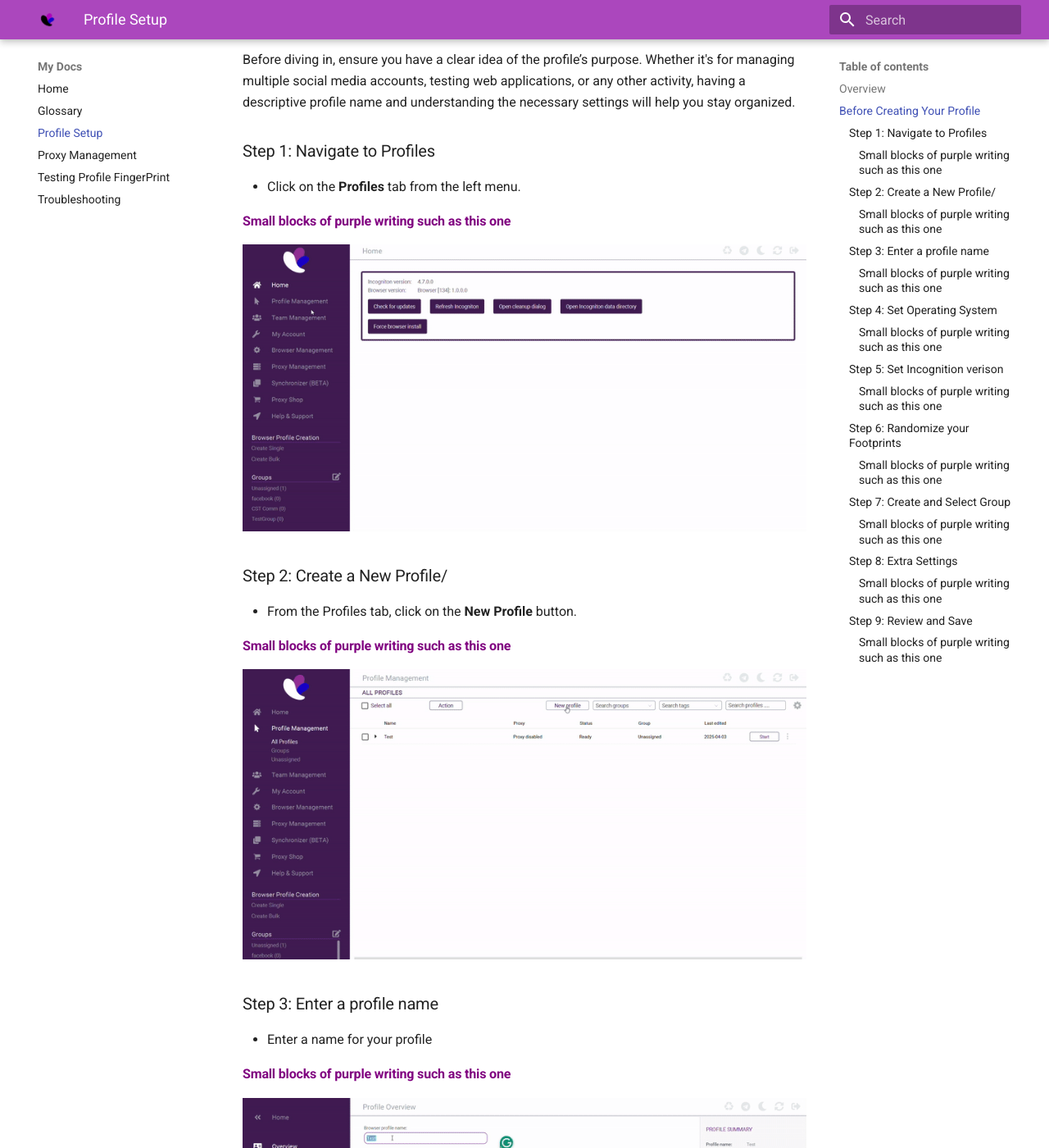
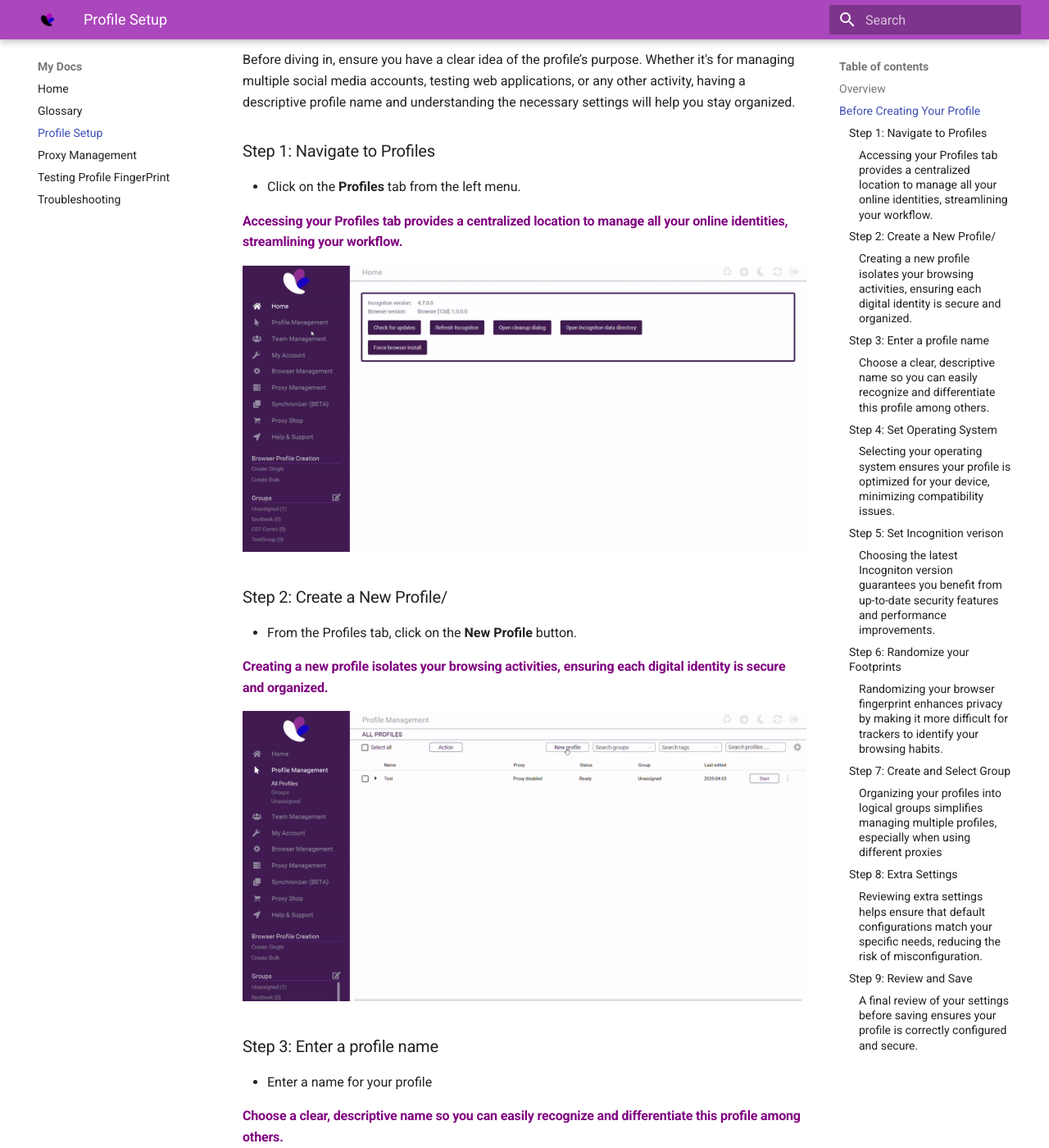
Before and after one commit to whatinthepeta/IncognitonDocumentation, an MkDocs documentation site: the page built from docs/profile.md, in a window 1280 px wide and 1400 px high, scrolled down 338 px. Shown: the whole window at 82% size. Built offline with MkDocs 1.6.1 and Material for MkDocs 9.7.7, drawn with Linux system fonts in a browser that asks for light colours; some of the changed text lies outside the part shown.

Commit message:
Add messages to the purple comments

```diff
--- a/docs/profile.md
+++ b/docs/profile.md
@@ -12,21 +12,21 @@ Before diving in, ensure you have a clear idea of the profile’s purpose. Wheth
 
 - Click on the **Profiles** tab from the left menu.
 
-#### <span style="color: purple;">Small blocks of purple writing such as this one</span>
+#### <span style="color: purple;">Accessing your Profiles tab provides a centralized location to manage all your online identities, streamlining your workflow.</span>
 ![Alt Text](assets/profile_gifs/Step1.gif)
 
 ### Step 2: Create a New Profile/
 
 - From the Profiles tab, click on the **New Profile** button.
 
-#### <span style="color: purple;">Small blocks of purple writing such as this one</span>
+#### <span style="color: purple;">Creating a new profile isolates your browsing activities, ensuring each digital identity is secure and organized.</span>
 ![Alt Text](assets/profile_gifs/Step2.gif)
 
 ### Step 3: Enter a profile name
 
 - Enter a name for your profile
 
-#### <span style="color: purple;">Small blocks of purple writing such as this one</span>
+#### <span style="color: purple;">Choose a clear, descriptive name so you can easily recognize and differentiate this profile among others.</span>
 ![Alt Text](assets/profile_gifs/Step3.gif)
 
 ### Step 4: Set Operating System
@@ -35,7 +35,7 @@ Before diving in, ensure you have a clear idea of the profile’s purpose. Wheth
 - **Mac user:** Choose the **Mac OS** option.
 - **Linux User:** Choose the **Linux** option (Note: Linux is not the recommended option).
 
-#### <span style="color: purple;">Small blocks of purple writing such as this one</span>
+#### <span style="color: purple;">Selecting your operating system ensures your profile is optimized for your device, minimizing compatibility issues.</span>
 ![Alt Text](assets/profile_gifs/Step4.gif)
 
 ### Step 5: Set Incognition verison
@@ -43,7 +43,7 @@ Before diving in, ensure you have a clear idea of the profile’s purpose. Wheth
 - Click the drop-down menu. It should show the latest version by default.
 - If a newer version is available, select it.
 
-#### <span style="color: purple;">Small blocks of purple writing such as this one</span>
+#### <span style="color: purple;">Choosing the latest Incogniton version guarantees you benefit from up-to-date security features and performance improvements.</span>
 ![Alt Text](assets/profile_gifs/Step5.gif)
 
 ### Step 6: Randomize your Footprints
@@ -51,7 +51,7 @@ Before diving in, ensure you have a clear idea of the profile’s purpose. Wheth
 - Click **Randomize Footprint** to change browser details.
 - This makes your digital fingerprint unique and harder to track.
 
-#### <span style="color: purple;">Small blocks of purple writing such as this one</span>
+#### <span style="color: purple;">Randomizing your browser fingerprint enhances privacy by making it more difficult for trackers to identify your browsing habits.</span>
 ![Alt Text](assets/profile_gifs/Step6.gif)
 
 ### Step 7: Create and Select Group
@@ -59,7 +59,7 @@ Before diving in, ensure you have a clear idea of the profile’s purpose. Wheth
 - Click **Add Group** and enter a group name.
 - Choose the group you just created from the drop-down menu. Grouping keeps your profiles organized.
 
-#### <span style="color: purple;">Small blocks of purple writing such as this one</span>
+#### <span style="color: purple;">Organizing your profiles into logical groups simplifies managing multiple profiles, especially when using different proxies</span>
 ![Alt Text](assets/profile_gifs/Step7.gif)
 
 ### Step 8: Extra Settings
@@ -67,7 +67,7 @@ Before diving in, ensure you have a clear idea of the profile’s purpose. Wheth
 - The settings for **Free Unblocked Proxy**, **Allow Camera**, and **Fill Language** are set by default.
 - Leave these as they are unless you need to change them.
 
-#### <span style="color: purple;">Small blocks of purple writing such as this one</span>
+#### <span style="color: purple;">Reviewing extra settings helps ensure that default configurations match your specific needs, reducing the risk of misconfiguration.</span>
 ![Alt Text](assets/profile_gifs/Step8.gif)
 
 ### Step 9: Review and Save
@@ -75,5 +75,5 @@ Before diving in, ensure you have a clear idea of the profile’s purpose. Wheth
 - Check all your settings.
 - Click **Create Profile** in the profile summary tab to finish setting up your profile.
 
-#### <span style="color: purple;">Small blocks of purple writing such as this one</span>
+#### <span style="color: purple;">A final review of your settings before saving ensures your profile is correctly configured and secure.</span>
 ![Alt Text](assets/profile_gifs/Step9.gif)
```
